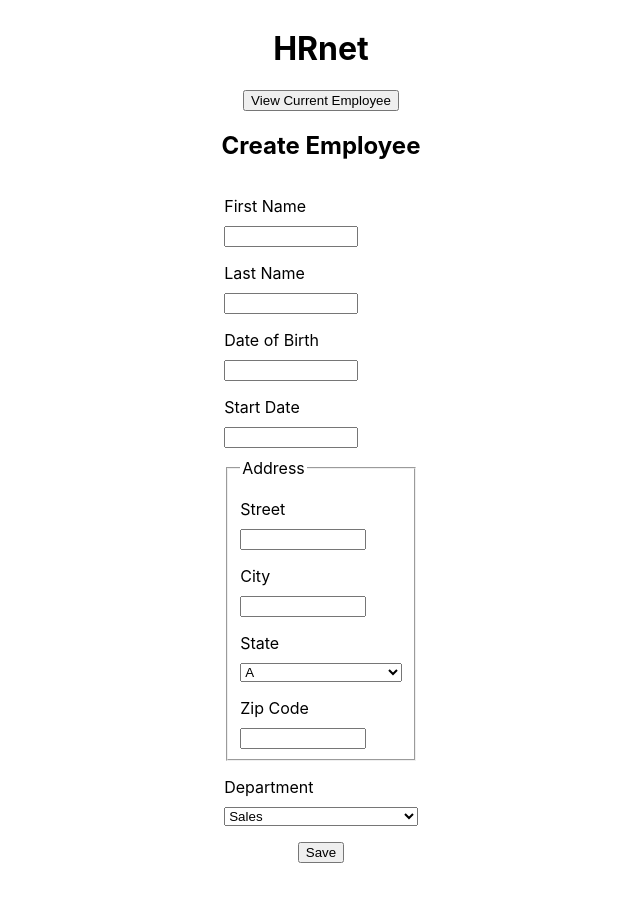
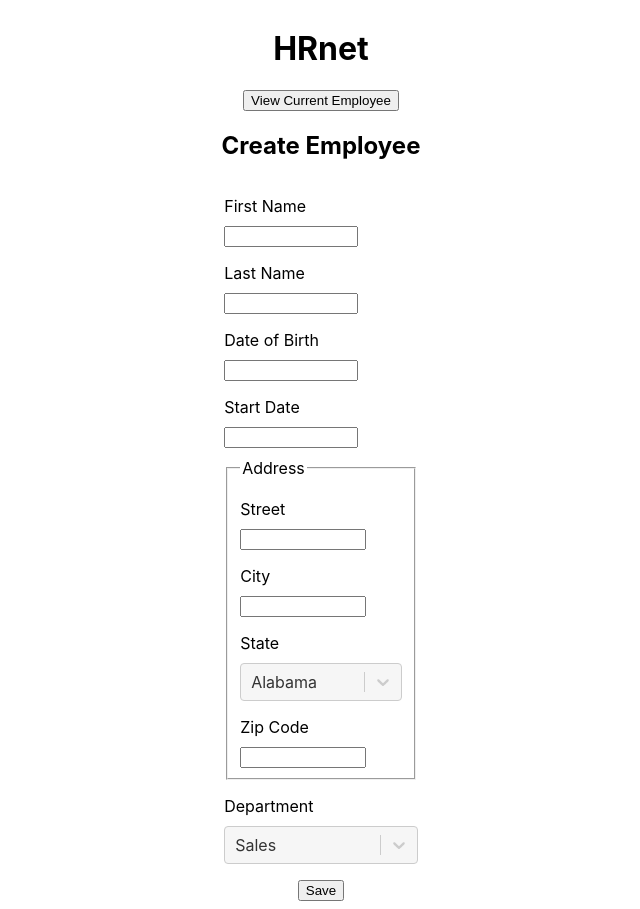
Before and after one commit to al-dev93/p14hnet-al-2303, a React (Create React App) app in the folder app/: page / in a window 1280 px wide. Shown: the whole page, without its empty margins (319-959 px from the left). Before the commit the page ends 871 px from the top, so only its background shows below. Built offline with nearby package versions, Linux system fonts and the light colour scheme.

Commit message:
[HRnet] Dropdown menus are slow and inconsistent Fixes - use the react plugin react-select #5

```diff
--- a/app/package.json
+++ b/app/package.json
@@ -10,6 +10,7 @@
     "react": "^18.2.0",
     "react-dom": "^18.2.0",
     "react-scripts": "^5.0.1",
+    "react-select": "^5.7.2",
     "web-vitals": "^2.1.4"
   },
   "scripts": {
--- a/app/src/components/CreateEmployee/index.jsx
+++ b/app/src/components/CreateEmployee/index.jsx
@@ -1,15 +1,38 @@
 import PropTypes from "prop-types";
 import { useState } from "react";
+import Select from "react-select";
+import { departmentOption, stateOption } from "../../utils/selectOptions";
 import style from "./style.module.css";
 
 const CreateEmployee = ({ employees, setEmployees, setOnCreatePage }) => {
   const [newEmployee, setNewEmployee] = useState({
-    state: "A",
-    department: "Sales",
+    state: stateOption[0].value,
+    department: departmentOption[4].value,
   });
+  const selectStyle = {
+    control: (base) => ({
+      ...base,
+      ":hover": { backgroundColor: "#ededed" },
+      backgroundColor: "#f6f6f6",
+      cursor: "pointer",
+    }),
+    container: (base) => ({
+      ...base,
+      marginTop: 10,
+    }),
+  };
 
-  function handleChange(event) {
-    setNewEmployee({ ...newEmployee, [event.target.name]: event.target.value });
+  function handleChange(event, employeeProperty = undefined) {
+    if (employeeProperty)
+      setNewEmployee({
+        ...newEmployee,
+        [employeeProperty]: event.value,
+      });
+    else
+      setNewEmployee({
+        ...newEmployee,
+        [event.target.name]: event.target.value,
+      });
   }
 
   function handleSubmit(event) {
@@ -73,6 +96,7 @@ const CreateEmployee = ({ employees, setEmployees, setOnCreatePage }) => {
 
         <fieldset className={style.address}>
           <legend>Address</legend>
+
           <label htmlFor="street">
             Street
             <input
@@ -95,19 +119,18 @@ const CreateEmployee = ({ employees, setEmployees, setOnCreatePage }) => {
             />
           </label>
 
+          {/* eslint-disable-next-line jsx-a11y/label-has-associated-control */}
           <label htmlFor="state">
             State
-            <select
-              className="state"
-              id="state"
+            <Select
+              inputId="state"
               name="state"
-              onChange={(event) => handleChange(event)}
-              defaultValue="A"
-            >
-              <option>A</option>
-              <option>B</option>
-              <option>C</option>
-            </select>
+              onChange={(newValue) => handleChange(newValue, "state")}
+              styles={selectStyle}
+              openMenuOnFocus
+              defaultValue={stateOption[0]}
+              options={stateOption}
+            />
           </label>
 
           <label htmlFor="zip-code">
@@ -121,20 +144,18 @@ const CreateEmployee = ({ employees, setEmployees, setOnCreatePage }) => {
           </label>
         </fieldset>
 
+        {/* eslint-disable-next-line jsx-a11y/label-has-associated-control */}
         <label htmlFor="department">
           Department
-          <select
-            id="department"
+          <Select
+            inputId="department"
             name="department"
-            onChange={(event) => handleChange(event)}
-            defaultValue="Sales"
-          >
-            <option>Sales</option>
-            <option>Marketing</option>
-            <option>Engineering</option>
-            <option>Human Resources</option>
-            <option>Legal</option>
-          </select>
+            onChange={(newValue) => handleChange(newValue, "department")}
+            styles={selectStyle}
+            openMenuOnFocus
+            defaultValue={departmentOption[4]}
+            options={departmentOption}
+          />
         </label>
       </form>
 
--- a/app/src/components/CreateEmployee/style.module.css
+++ b/app/src/components/CreateEmployee/style.module.css
@@ -10,13 +10,9 @@ label {
 }
 
 input {
+  box-sizing: border-box;
   width: 69.277%;
-}
-
-input,
-select {
   margin-top: 10px;
-  box-sizing: border-box;
 }
 
 .address {
--- /dev/null
+++ b/app/src/utils/selectOptions.js
@@ -0,0 +1,261 @@
+export const departmentOption = [
+  {
+    label: "Engineering",
+    value: "Engineering",
+  },
+  {
+    label: "Human Resources",
+    value: "Human Resources",
+  },
+  {
+    label: "Legal",
+    value: "Legal",
+  },
+  {
+    label: "Marketing",
+    value: "Marketing",
+  },
+  {
+    label: "Sales",
+    value: "Sales",
+  },
+];
+
+export const stateOption = [
+  {
+    label: "Alabama",
+    value: "AL",
+  },
+  {
+    label: "Alaska",
+    value: "AK",
+  },
+  {
+    label: "American Samoa",
+    value: "AS",
+  },
+  {
+    label: "Arizona",
+    value: "AZ",
+  },
+  {
+    label: "Arkansas",
+    value: "AR",
+  },
+  {
+    label: "California",
+    value: "CA",
+  },
+  {
+    label: "Colorado",
+    value: "CO",
+  },
+  {
+    label: "Connecticut",
+    value: "CT",
+  },
+  {
+    label: "Delaware",
+    value: "DE",
+  },
+  {
+    label: "District Of Columbia",
+    value: "DC",
+  },
+  {
+    label: "Federated States Of Micronesia",
+    value: "FM",
+  },
+  {
+    label: "Florida",
+    value: "FL",
+  },
+  {
+    label: "Georgia",
+    value: "GA",
+  },
+  {
+    label: "Guam",
+    value: "GU",
+  },
+  {
+    label: "Hawaii",
+    value: "HI",
+  },
+  {
+    label: "Idaho",
+    value: "ID",
+  },
+  {
+    label: "Illinois",
+    value: "IL",
+  },
+  {
+    label: "Indiana",
+    value: "IN",
+  },
+  {
+    label: "Iowa",
+    value: "IA",
+  },
+  {
+    label: "Kansas",
+    value: "KS",
+  },
+  {
+    label: "Kentucky",
+    value: "KY",
+  },
+  {
+    label: "Louisiana",
+    value: "LA",
+  },
+  {
+    label: "Maine",
+    value: "ME",
+  },
+  {
+    label: "Marshall Islands",
+    value: "MH",
+  },
+  {
+    label: "Maryland",
+    value: "MD",
+  },
+  {
+    label: "Massachusetts",
+    value: "MA",
+  },
+  {
+    label: "Michigan",
+    value: "MI",
+  },
+  {
+    label: "Minnesota",
+    value: "MN",
+  },
+  {
+    label: "Mississippi",
+    value: "MS",
+  },
+  {
+    label: "Missouri",
+    value: "MO",
+  },
+  {
+    label: "Montana",
+    value: "MT",
+  },
+  {
+    label: "Nebraska",
+    value: "NE",
+  },
+  {
+    label: "Nevada",
+    value: "NV",
+  },
+  {
+    label: "New Hampshire",
+    value: "NH",
+  },
+  {
+    label: "New Jersey",
+    value: "NJ",
+  },
+  {
+    label: "New Mexico",
+    value: "NM",
+  },
+  {
+    label: "New York",
+    value: "NY",
+  },
+  {
+    label: "North Carolina",
+    value: "NC",
+  },
+  {
+    label: "North Dakota",
+    value: "ND",
+  },
+  {
+    label: "Northern Mariana Islands",
+    value: "MP",
+  },
+  {
+    label: "Ohio",
+    value: "OH",
+  },
+  {
+    label: "Oklahoma",
+    value: "OK",
+  },
+  {
+    label: "Oregon",
+    value: "OR",
+  },
+  {
+    label: "Palau",
+    value: "PW",
+  },
+  {
+    label: "Pennsylvania",
+    value: "PA",
+  },
+  {
+    label: "Puerto Rico",
+    value: "PR",
+  },
+  {
+    label: "Rhode Island",
+    value: "RI",
+  },
+  {
+    label: "South Carolina",
+    value: "SC",
+  },
+  {
+    label: "South Dakota",
+    value: "SD",
+  },
+  {
+    label: "Tennessee",
+    value: "TN",
+  },
+  {
+    label: "Texas",
+    value: "TX",
+  },
+  {
+    label: "Utah",
+    value: "UT",
+  },
+  {
+    label: "Vermont",
+    value: "VT",
+  },
+  {
+    label: "Virgin Islands",
+    value: "VI",
+  },
+  {
+    label: "Virginia",
+    value: "VA",
+  },
+  {
+    label: "Washington",
+    value: "WA",
+  },
+  {
+    label: "West Virginia",
+    value: "WV",
+  },
+  {
+    label: "Wisconsin",
+    value: "WI",
+  },
+  {
+    label: "Wyoming",
+    value: "WY",
+  },
+];
```
Also changed, not shown: 1 other file (tests, documents, lock files or other folders).
